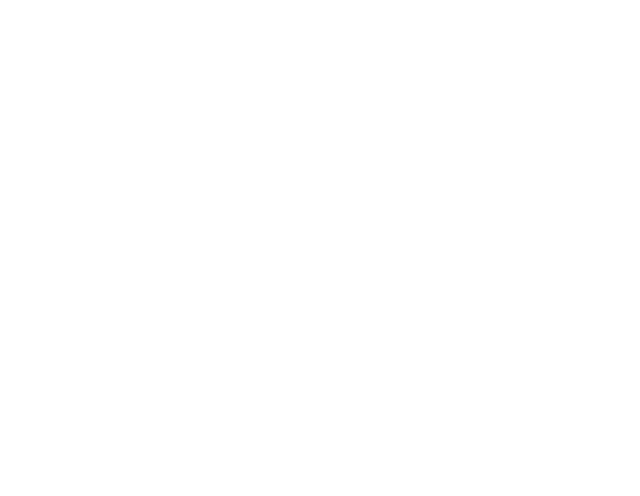
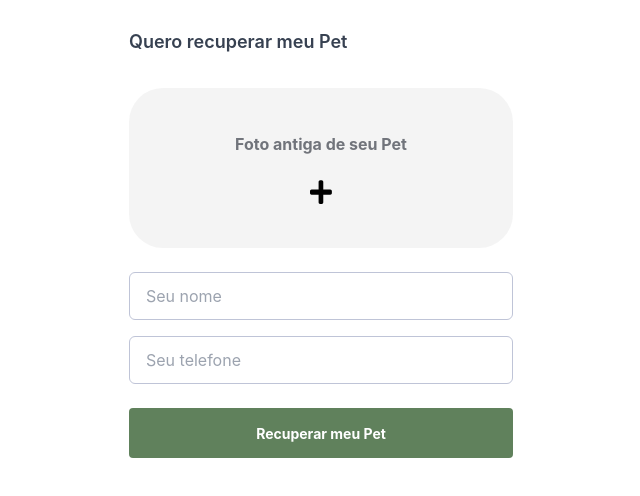
Before and after one commit to Encontrar-Pets/frontend, a React (Create React App) app: page /recover-pet in a window 1280 px wide. Before the commit this address had no page. Shown: the top 496 px of the page, without its empty margins (319-959 px from the left). Built offline with nearby package versions, Linux system fonts and the light colour scheme.

Commit message:
feat: recover pet screen

```diff
--- a/src/components/image-upload/image-upload.tsx
+++ b/src/components/image-upload/image-upload.tsx
@@ -5,12 +5,13 @@ import Plus from "assets/icons/plus.svg";
 type ImageUploadProps = {
   className?: string;
   onChange: (baseImage: string) => void;
+  placeholder?: string;
 };
 
 export default function ImageUpload(props: ImageUploadProps) {
   const [image, setImage] = useState<File | null>(null);
   const [preview, setPreview] = useState("");
-  const [error, setError] = useState(true);
+  const [error, setError] = useState(false);
 
   useEffect(() => {
     if (!image) {
@@ -81,7 +82,7 @@ export default function ImageUpload(props: ImageUploadProps) {
         ) : (
           <div className="flex flex-col justify-center items-center">
             <span className="mb-6 text-primary-gray font-xl font-bold">
-              Adicionar foto
+              {props.placeholder ?? "Adicionar foto"}
             </span>
             <img src={Plus} alt="add" />
           </div>
--- /dev/null
+++ b/src/pages/recover-pet/index.tsx
@@ -0,0 +1,70 @@
+import { useState } from "react";
+import { validate } from "utils/validate";
+import useForm from "hooks/form";
+import Button from "components/button";
+import ImageUpload from "components/image-upload/image-upload";
+import Input from "components/input";
+
+const recoverPetValidations = {
+  name: [validate.isEmpty()],
+  phone: [validate.isEmpty(), validate.isCellphone()],
+};
+
+export default function RecoverPet() {
+  const [image, setImage] = useState("");
+  const [form, onChangeForm] = useForm({
+    validations: recoverPetValidations,
+  });
+
+  const onChangePhone = (value: string) => {
+    if (value.length > 11) return;
+
+    onChangeForm("phone")(value.replace(/\D/g, ""));
+  };
+
+  const onRecoverPet = async () => {
+    const request = form.values;
+    console.log("RECOVER", request);
+    console.log("img", image);
+  };
+
+  return (
+    <div className="flex w-full justify-center px-4">
+      <div className="flex flex-col overflow-auto max-w-96 w-full">
+        <h1 className="self-start mt-7 mb-4 text-lg font-semibold text-gray-700">
+          Quero recuperar meu Pet
+        </h1>
+
+        <ImageUpload
+          className="my-4 w-full"
+          placeholder="Foto antiga de seu Pet"
+          onChange={(value) => setImage(value)}
+        />
+
+        <form>
+          <Input
+            className="my-2"
+            placeholder="Seu nome"
+            value={(form.getValue("name") as string) ?? ""}
+            error={form.getError("name")}
+            onChange={onChangeForm("name")}
+          />
+
+          <Input
+            className="my-2"
+            placeholder="Seu telefone"
+            value={(form.getValue("phone") as string) ?? ""}
+            error={form.getError("phone")}
+            onChange={onChangePhone}
+          />
+        </form>
+
+        <Button
+          label={"Recuperar meu Pet"}
+          className="w-full my-4"
+          onClick={form.trySave(onRecoverPet)}
+        />
+      </div>
+    </div>
+  );
+}
--- a/src/routes.tsx
+++ b/src/routes.tsx
@@ -5,6 +5,7 @@ import PetList from "pages/petlist";
 import Playbook from "pages/playbook";
 import ShelterManagement from "pages/shelter-management";
 import AddShelter from "pages/add-shelter";
+import RecoverPet from "pages/recover-pet";
 
 export default function AppRoutes() {
   return (
@@ -15,6 +16,7 @@ export default function AppRoutes() {
         <Route path="/playbook" element={<Playbook />} />
         <Route path="/shelter-management" element={<ShelterManagement />} />
         <Route path="/shelter" element={<AddShelter />} />
+        <Route path="/recover-pet" element={<RecoverPet />} />
       </Routes>
     </Router>
   );
```
